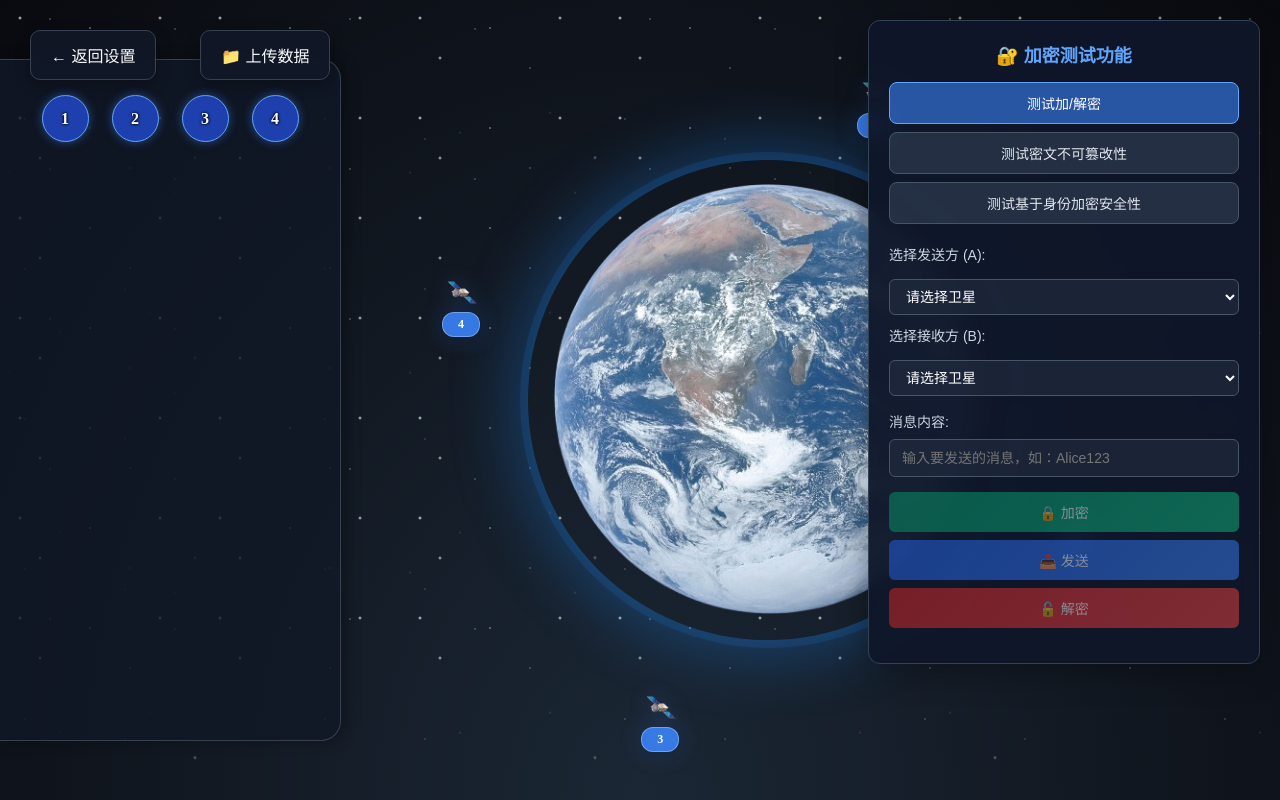
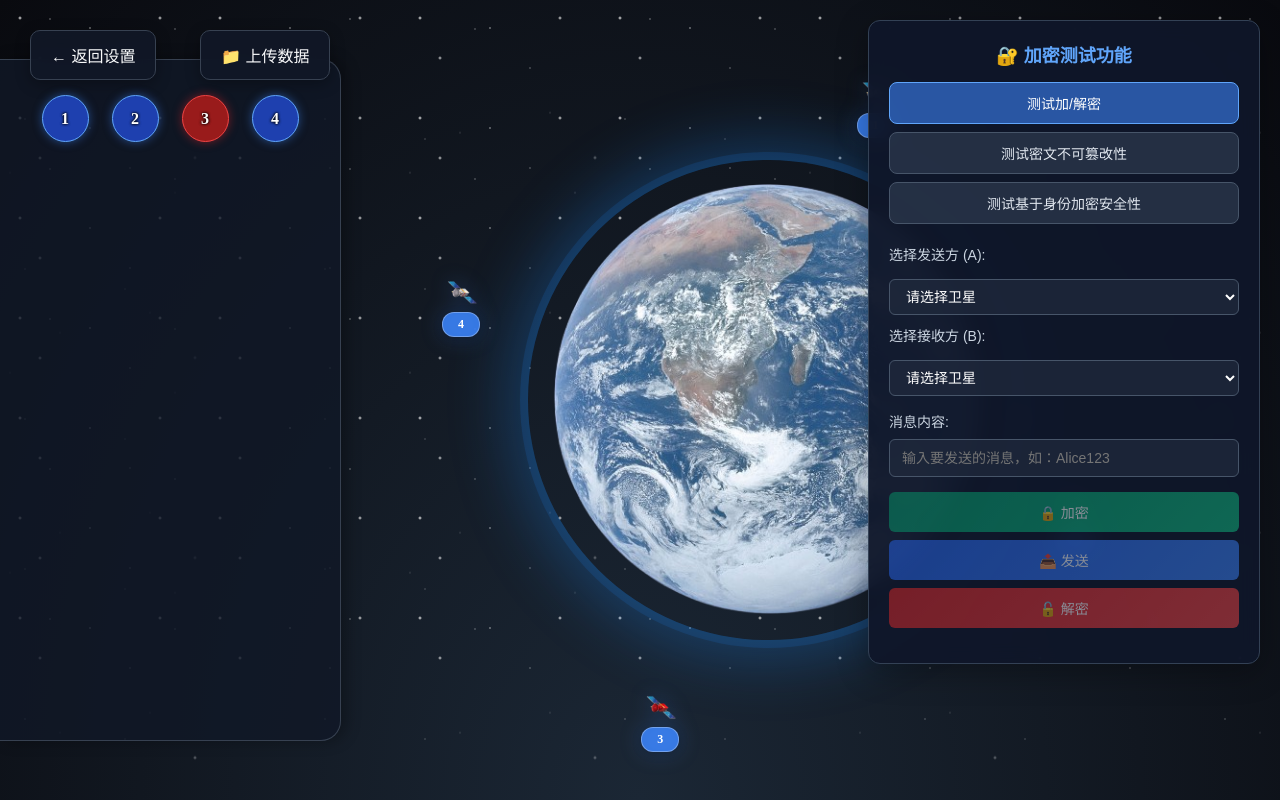
Before and after one commit to lrqiisrom/satellite-web, a Vue app: page / in a window 1280 px wide. Both pictures are taken after a click on the button "生成卫星系统". Built offline with nearby package versions, Linux system fonts and the light colour scheme.

Commit message:
完善卫星故障修复功能

```diff
--- a/src/components/BlockchainUploadVisualizer.vue
+++ b/src/components/BlockchainUploadVisualizer.vue
@@ -53,8 +53,8 @@ const props = defineProps({
   }
 });
 
-// 定义事件发射器，用于通知父组件上链完成
-const emit = defineEmits(['uploadComplete']);
+// 定义事件发射器，用于通知父组件上链完成和恶意节点初始化完成
+const emit = defineEmits(['uploadComplete', 'malicious-satellites-initialized']);
 
 // 恶意节点相关数据
 const maliciousSatellites = ref([]);
@@ -75,6 +75,9 @@ const initMaliciousSatellites = () => {
   maliciousSatellites.value = shuffled.slice(0, maliciousCount);
 
   console.log('恶意节点：', maliciousSatellites.value);
+
+  // 通知父组件恶意节点已初始化
+  emit('malicious-satellites-initialized', maliciousSatellites.value);
 };
 
 // 检查卫星是否是恶意节点
@@ -82,9 +85,48 @@ const isMaliciousSatellite = (index) => {
   return maliciousSatellites.value.includes(index);
 };
 
+// 在组件挂载时初始化恶意节点
+onMounted(() => {
+  initMaliciousSatellites();
+});
+
+// 监听卫星数量变化，重新初始化恶意节点
+watch(() => props.satelliteCount, () => {
+  initMaliciousSatellites();
+});
+
+// 修复卫星节点方法
+const repairSatellite = (satelliteIndex) => {
+  // 检查是否是恶意节点
+  if (isMaliciousSatellite(satelliteIndex)) {
+    // 从恶意节点列表中移除
+    const index = maliciousSatellites.value.indexOf(satelliteIndex);
+    if (index !== -1) {
+      maliciousSatellites.value.splice(index, 1);
+    }
+
+    // 清除该卫星的所有错误区块状态
+    Object.keys(satelliteBlockStatuses.value).forEach(key => {
+      if (key.startsWith(`${satelliteIndex}-`)) {
+        delete satelliteBlockStatuses.value[key];
+      }
+    });
+
+    // 重新生成该卫星的所有区块数据为正常状态
+    blocks.value.forEach((_, blockIndex) => {
+      satelliteBlockStatuses.value[`${satelliteIndex}-${blockIndex}`] = 'normal';
+    });
+
+    return true; // 修复成功
+  }
+
+  return false; // 不是恶意节点，无需修复
+};
+
 // 定义暴露给父组件的方法
 defineExpose({
-  isMaliciousSatellite
+  isMaliciousSatellite,
+  repairSatellite
 });
 
 // 为恶意节点生成区块状态
@@ -123,27 +165,11 @@ const getSatelliteBlockStatus = (satelliteIndex, blockIndex) => {
   return satelliteBlockStatuses.value[key];
 };
 
-// 获取卫星区块内容
-const getSatelliteBlockContent = (satelliteIndex, blockIndex, block) => {
-  const status = getSatelliteBlockStatus(satelliteIndex, blockIndex);
-
-  if (status === 'empty') {
-    return 'null'; // 不出块显示null
-  } else if (status === 'error') {
-    // 错误块显示错误的哈希值，传入卫星索引确保同一行中不同节点的错误区块有不同的哈希值
-    return formatEncryptedData(generateErrorHash(block.encryptedData, satelliteIndex));
-  } else {
-    // 正常块显示正常内容
-    return formatEncryptedData(block.encryptedData);
-  }
-};
-
 // 错误哈希值缓存 - 使用卫星索引和原始哈希的组合作为键
 const errorHashCache = ref({});
 
-// 生成错误的哈希值 - 在原始哈希的基础上，添加随机数后再次哈希
-// 添加satelliteIndex参数，确保同一行中不同节点的错误区块有不同的哈希值
-const generateErrorHash = (originalHash, satelliteIndex = null) => {
+// 同步版本的错误哈希生成函数，用于模板中调用
+const generateErrorHashSync = (originalHash, satelliteIndex = null) => {
   // 创建缓存键，包含卫星索引
   const cacheKey = satelliteIndex ? `${originalHash}-${satelliteIndex}` : originalHash;
 
@@ -162,8 +188,7 @@ const generateErrorHash = (originalHash, satelliteIndex = null) => {
       `${originalHash}${randomNum}${satelliteIndex}` :
       `${originalHash}${randomNum}`;
 
-    // 使用简化的哈希算法（非异步）来避免在模板中使用异步函数的问题
-    // 这是一个简单的字符串哈希函数
+    // 使用简单的字符串哈希算法作为同步版本的备用方案
     let hash = 0;
     for (let i = 0; i < modifiedData.length; i++) {
       const char = modifiedData.charCodeAt(i);
@@ -171,7 +196,7 @@ const generateErrorHash = (originalHash, satelliteIndex = null) => {
       hash = hash & hash; // 转换为32位整数
     }
 
-    // 转换为16进制字符串，并填充到64个字符（与SHA-256哈希长度相同）
+    // 转换为16进制字符串
     let errorHash = Math.abs(hash).toString(16);
 
     // 通过重复哈希值并截取来生成64个字符的哈希值
@@ -182,6 +207,49 @@ const generateErrorHash = (originalHash, satelliteIndex = null) => {
 
     // 缓存结果
     errorHashCache.value[cacheKey] = errorHash;
+
+    // 异步更新缓存 - 使用SHA-256算法计算更准确的哈希值
+    generateErrorHash(originalHash, satelliteIndex).then(sha256Hash => {
+      errorHashCache.value[cacheKey] = sha256Hash;
+    });
+
+    return errorHash;
+  } catch (error) {
+    console.error('生成错误哈希时出错:', error);
+    return 'error_' + originalHash.substring(0, 6); // 发生错误时的备用方案
+  }
+};
+
+// 获取卫星区块内容
+const getSatelliteBlockContent = (satelliteIndex, blockIndex, block) => {
+  const status = getSatelliteBlockStatus(satelliteIndex, blockIndex);
+
+  if (status === 'empty') {
+    return 'null'; // 不出块显示null
+  } else if (status === 'error') {
+    // 错误块显示错误的哈希值，传入卫星索引确保同一行中不同节点的错误区块有不同的哈希值
+    return formatEncryptedData(generateErrorHashSync(block.encryptedData, satelliteIndex));
+  } else {
+    // 正常块显示正常内容
+    return formatEncryptedData(block.encryptedData);
+  }
+};
+
+// 生成错误的哈希值 - 在原始哈希的基础上，添加随机数后使用SHA-256算法再次哈希
+// 添加satelliteIndex参数，确保同一行中不同节点的错误区块有不同的哈希值
+const generateErrorHash = async (originalHash, satelliteIndex = null) => {
+  // 如果没有原始哈希值，返回默认错误哈希
+  if (!originalHash) return 'error_hash';
+
+  try {
+    // 在原始哈希末尾添加0-20的随机数和卫星索引（如果有）
+    const randomNum = Math.floor(Math.random() * 21); // 0-20的随机数
+    const modifiedData = satelliteIndex ?
+      `${originalHash}${randomNum}${satelliteIndex}` :
+      `${originalHash}${randomNum}`;
+
+    // 使用SHA-256算法计算哈希
+    const errorHash = await hashData(modifiedData);
 
     return errorHash;
   } catch (error) {
@@ -242,9 +310,7 @@ const processUploadedData = async (data) => {
   // 清空现有区块
   blocks.value = [];
 
-  // 初始化恶意节点
-  initMaliciousSatellites();
-
+  // 不再重新初始化恶意节点，保持组件挂载时确定的恶意节点不变
   // 创建文件ID到区块的映射，确保每个文件只创建一个区块
   const fileIdMap = new Map();
 
--- a/src/components/SatelliteSystem.vue
+++ b/src/components/SatelliteSystem.vue
@@ -8,7 +8,7 @@
     </div>
 
     <!-- Blockchain Upload Visualizer -->
-    <BlockchainUploadVisualizer ref="blockchainVisualizerRef" :satellite-count="props.satelliteCount" :uploaded-data="uploadedData" @upload-complete="handleUploadComplete" />
+    <BlockchainUploadVisualizer ref="blockchainVisualizerRef" :satellite-count="props.satelliteCount" :uploaded-data="uploadedData" @upload-complete="handleUploadComplete" @malicious-satellites-initialized="syncMaliciousSatellitesToFaults" />
 
     <!-- Main container -->
     <div class="system-container">
@@ -25,7 +25,7 @@
 
       <!-- Satellites -->
       <div v-for="(satellite, index) in satellites" :key="index" :ref="el => satelliteRefs[index] = el" class="satellite" :style="{ left: satellite.x + 'px', top: satellite.y + 'px', transform: 'translate(-50%, -50%)' }" @click="!contextMenu.visible && showContextMenu($event, index)">
-        <img :src="isMaliciousSatellite(index + 1) ? require('../assets/satellite_error.jpg') : (satelliteFaultRef?.getSatelliteImagePath(index) || require('../assets/satellite.jpg'))" alt="卫星" class="satellite-img" style="width: 40px; height: 40px; position: absolute; left: 0; top: 0; cursor: pointer; z-index: 11;" />
+        <img :src="satelliteFaultRef?.getSatelliteImagePath(index) || require('../assets/satellite.jpg')" alt="卫星" class="satellite-img" style="width: 40px; height: 40px; position: absolute; left: 0; top: 0; cursor: pointer; z-index: 11;" />
         <!-- Satellite Number Label -->
         <div class="satellite-number">
           {{ index + 1 }}
@@ -337,6 +337,11 @@ const animateSatellites = () => {
 onMounted(() => {
   updateSatellitePositions(); // 初始化卫星位置
   animateSatellites(); // 开始动画
+
+  // 等待组件完全挂载后，同步恶意卫星状态到故障状态
+  setTimeout(() => {
+    syncMaliciousSatellitesToFaults();
+  }, 500);
 });
 
 onUnmounted(() => {
@@ -349,11 +354,13 @@ watch(() => props.satelliteCount, () => {
   updateSatellitePositions();
 });
 
+/* eslint-disable no-unused-vars */
 // 检查卫星是否是恶意节点
 const isMaliciousSatellite = (index) => {
   // 如果 blockchainVisualizerRef 存在且其 isMaliciousSatellite 方法存在
   if (blockchainVisualizerRef.value && blockchainVisualizerRef.value.isMaliciousSatellite) {
-    return blockchainVisualizerRef.value.isMaliciousSatellite(index);
+    // 注意：BlockchainUploadVisualizer组件使用1-based索引，所以这里需要+1
+    return blockchainVisualizerRef.value.isMaliciousSatellite(index + 1);
   }
   return false;
 };
@@ -1151,6 +1158,35 @@ const handleSatelliteFaultChanged = (faultData) => {
   // 这里可以添加额外的逻辑，比如更新UI状态等
 }
 
+// 同步恶意卫星状态到故障状态
+const syncMaliciousSatellitesToFaults = (maliciousList) => {
+  if (!satelliteFaultRef.value) {
+    console.warn('无法同步恶意卫星状态：SatelliteFault组件引用不存在');
+    return;
+  }
+
+  // 如果没有提供恶意卫星列表，尝试从BlockchainUploadVisualizer组件获取
+  let maliciousSatellites = maliciousList || [];
+  if (maliciousSatellites.length === 0 && blockchainVisualizerRef.value) {
+    // 遍历所有卫星，检查是否是恶意节点
+    for (let i = 1; i <= props.satelliteCount; i++) {
+      if (blockchainVisualizerRef.value.isMaliciousSatellite(i)) {
+        maliciousSatellites.push(i);
+      }
+    }
+  }
+
+  console.log('同步恶意卫星状态：', maliciousSatellites);
+
+  // 遍历所有恶意卫星，将其标记为故障（注意：需要将1-based索引转换为0-based索引）
+  maliciousSatellites.forEach(satelliteIndex => {
+    // BlockchainUploadVisualizer使用1-based索引，而SatelliteFault使用0-based索引
+    const adjustedIndex = satelliteIndex - 1;
+    console.log(`将恶意卫星 ${satelliteIndex} 标记为故障（索引：${adjustedIndex}）`);
+    satelliteFaultRef.value.setSatelliteFault(adjustedIndex, true);
+  });
+}
+
 // 获取卫星故障菜单文本
 const getSatelliteFaultMenuText = () => {
   if (contextMenu.value?.satelliteIndex !== -1 && satelliteFaultRef.value?.isSatelliteFaulty) {
@@ -1270,6 +1306,12 @@ const handleRepair = async () => {
     // 执行实际的卫星修复
     if (satelliteFaultRef.value?.repairSatellite) {
       satelliteFaultRef.value.repairSatellite(satelliteIndex)
+    }
+
+    // 修复区块链数据 - 重新生成正确的区块数据
+    if (blockchainVisualizerRef.value?.repairSatellite) {
+      // 注意：BlockchainUploadVisualizer组件使用1-based索引，而SatelliteFault使用0-based索引
+      blockchainVisualizerRef.value.repairSatellite(satelliteIndex + 1)
     }
 
     repairModal.value.repairTime = parseFloat(theoreticalRepairTime)
```
